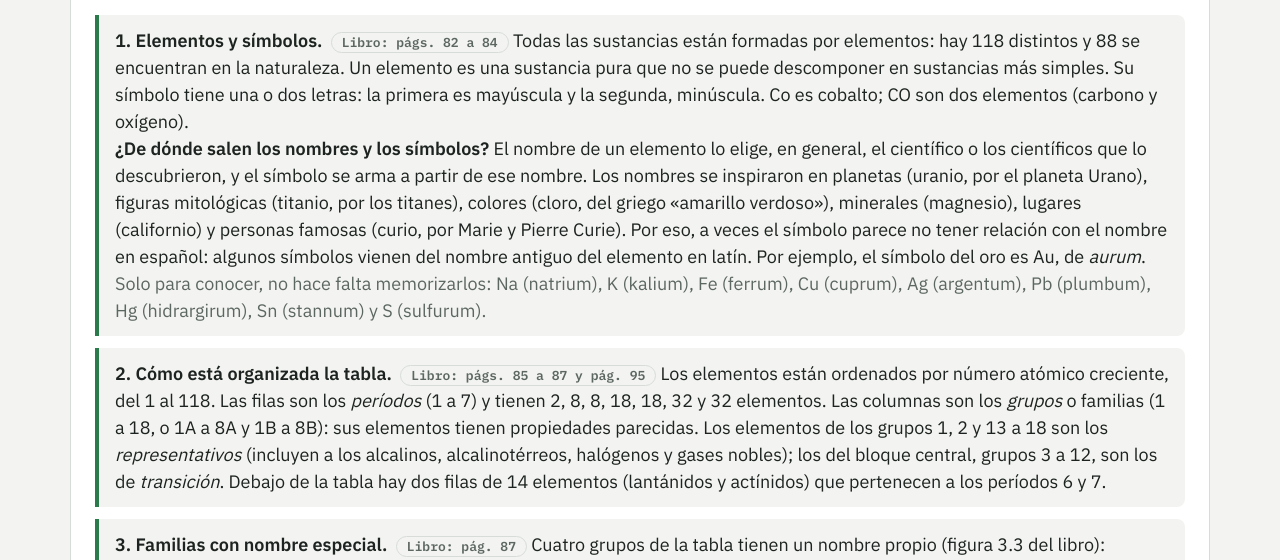
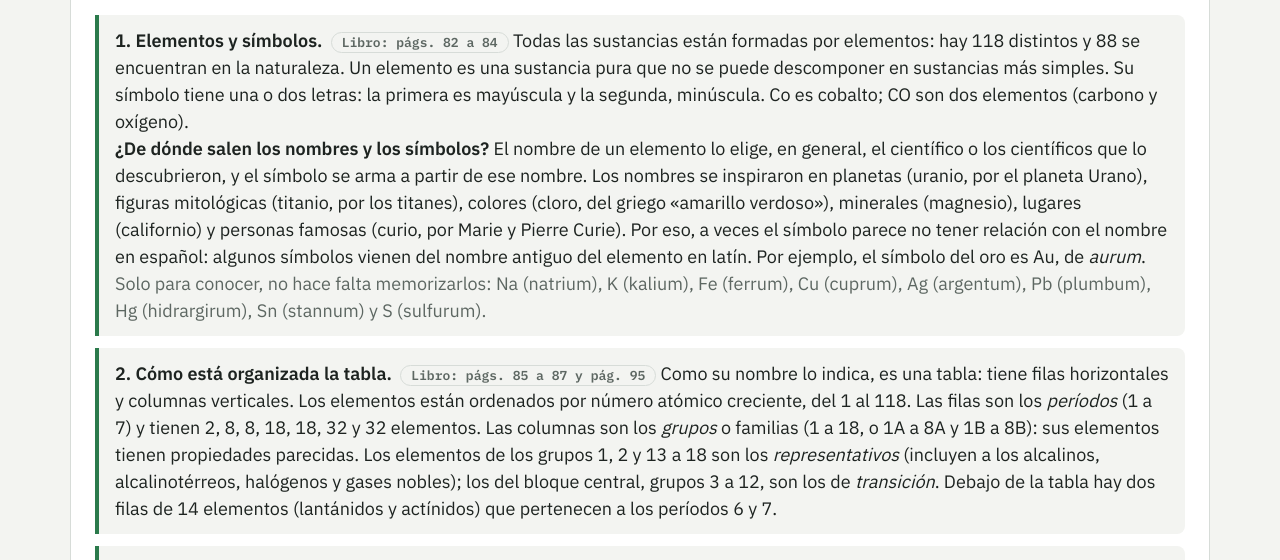
Before and after one commit to silvinacprieto/CNQ, a plain HTML site: page clases/02-tabla-periodica/index.html in a window 1280 px wide. Shown: the part 377-937 px from the top of the page. Drawn offline with nearby package versions, Linux system fonts and the light colour scheme.

Commit message:
Tabla periódica: idea 2 abre con la explicación de filas y columnas

```diff
--- a/clases/02-tabla-periodica/index.html
+++ b/clases/02-tabla-periodica/index.html
@@ -40,7 +40,7 @@ select,input[type=text],input[type=number]{font:inherit;font-size:17px;padding:8
   <p class="nota">Cada idea indica en qué páginas del libro debes estudiarla. Estos resúmenes son solo una guía: lo que se estudia es el capítulo 3 del libro.</p>
   <div class="ideas">
     <div class="idea"><strong>1. Elementos y símbolos.</strong> <span class="ref">Libro: págs. 82 a 84</span> Todas las sustancias están formadas por elementos: hay 118 distintos y 88 se encuentran en la naturaleza. Un elemento es una sustancia pura que no se puede descomponer en sustancias más simples. Su símbolo tiene una o dos letras: la primera es mayúscula y la segunda, minúscula. Co es cobalto; CO son dos elementos (carbono y oxígeno). <br><strong>¿De dónde salen los nombres y los símbolos?</strong> El nombre de un elemento lo elige, en general, el científico o los científicos que lo descubrieron, y el símbolo se arma a partir de ese nombre. Los nombres se inspiraron en planetas (uranio, por el planeta Urano), figuras mitológicas (titanio, por los titanes), colores (cloro, del griego «amarillo verdoso»), minerales (magnesio), lugares (californio) y personas famosas (curio, por Marie y Pierre Curie). Por eso, a veces el símbolo parece no tener relación con el nombre en español: algunos símbolos vienen del nombre antiguo del elemento en latín. Por ejemplo, el símbolo del oro es Au, de <em>aurum</em>. <span style="color:var(--muted)">Solo para conocer, no hace falta memorizarlos: Na (natrium), K (kalium), Fe (ferrum), Cu (cuprum), Ag (argentum), Pb (plumbum), Hg (hidrargirum), Sn (stannum) y S (sulfurum).</span></div>
-    <div class="idea"><strong>2. Cómo está organizada la tabla.</strong> <span class="ref">Libro: págs. 85 a 87 y pág. 95</span> Los elementos están ordenados por número atómico creciente, del 1 al 118. Las filas son los <em>períodos</em> (1 a 7) y tienen 2, 8, 8, 18, 18, 32 y 32 elementos. Las columnas son los <em>grupos</em> o familias (1 a 18, o 1A a 8A y 1B a 8B): sus elementos tienen propiedades parecidas. Los elementos de los grupos 1, 2 y 13 a 18 son los <em>representativos</em> (incluyen a los alcalinos, alcalinotérreos, halógenos y gases nobles); los del bloque central, grupos 3 a 12, son los de <em>transición</em>. Debajo de la tabla hay dos filas de 14 elementos (lantánidos y actínidos) que pertenecen a los períodos 6 y 7.</div>
+    <div class="idea"><strong>2. Cómo está organizada la tabla.</strong> <span class="ref">Libro: págs. 85 a 87 y pág. 95</span> Como su nombre lo indica, es una tabla: tiene filas horizontales y columnas verticales. Los elementos están ordenados por número atómico creciente, del 1 al 118. Las filas son los <em>períodos</em> (1 a 7) y tienen 2, 8, 8, 18, 18, 32 y 32 elementos. Las columnas son los <em>grupos</em> o familias (1 a 18, o 1A a 8A y 1B a 8B): sus elementos tienen propiedades parecidas. Los elementos de los grupos 1, 2 y 13 a 18 son los <em>representativos</em> (incluyen a los alcalinos, alcalinotérreos, halógenos y gases nobles); los del bloque central, grupos 3 a 12, son los de <em>transición</em>. Debajo de la tabla hay dos filas de 14 elementos (lantánidos y actínidos) que pertenecen a los períodos 6 y 7.</div>
     <div class="idea"><strong>3. Familias con nombre especial.</strong> <span class="ref">Libro: pág. 87</span> Cuatro grupos de la tabla tienen un nombre propio (figura 3.3 del libro):
       <ul>
         <li><strong>Metales alcalinos</strong> (grupo 1A o 1): Li, Na, K, Rb, Cs y Fr. El hidrógeno no es un metal alcalino. Son metales blandos y brillantes, buenos conductores, de bajo punto de fusión, y reaccionan con fuerza con el agua.</li>
```
